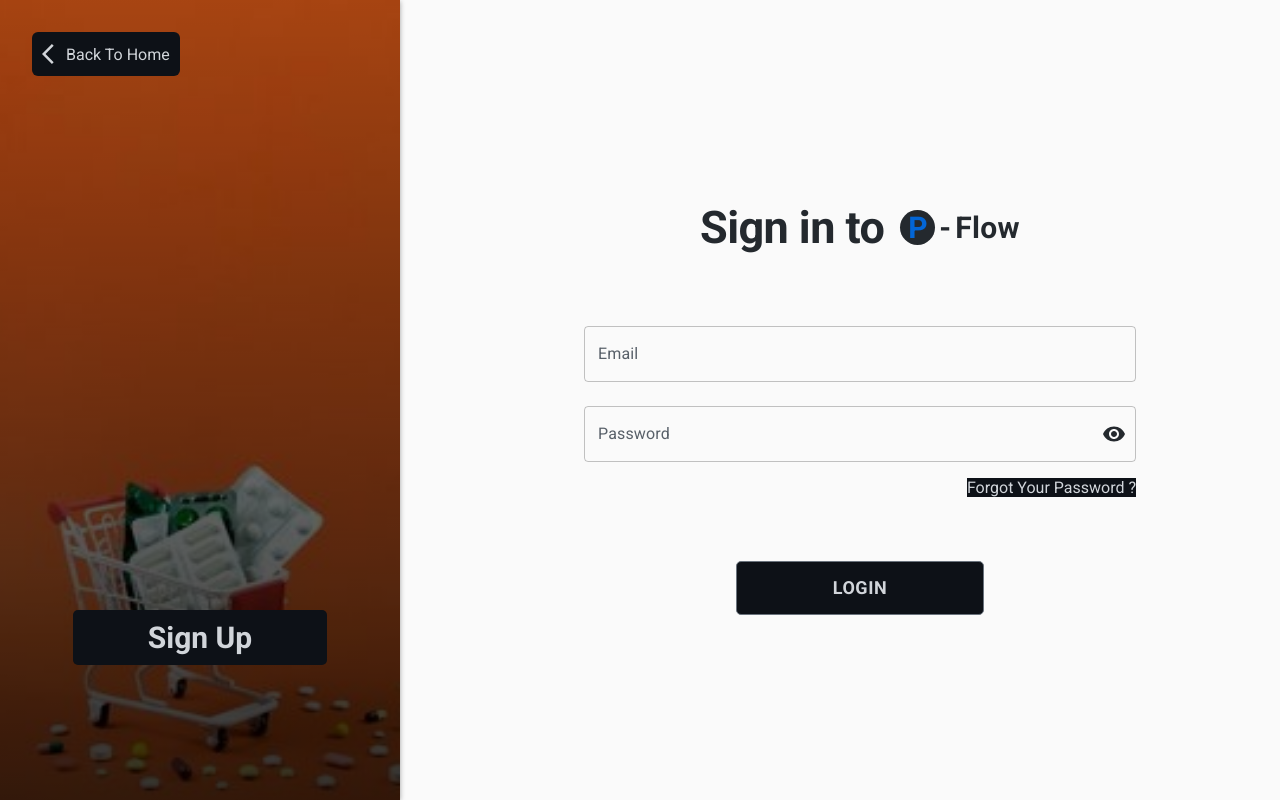
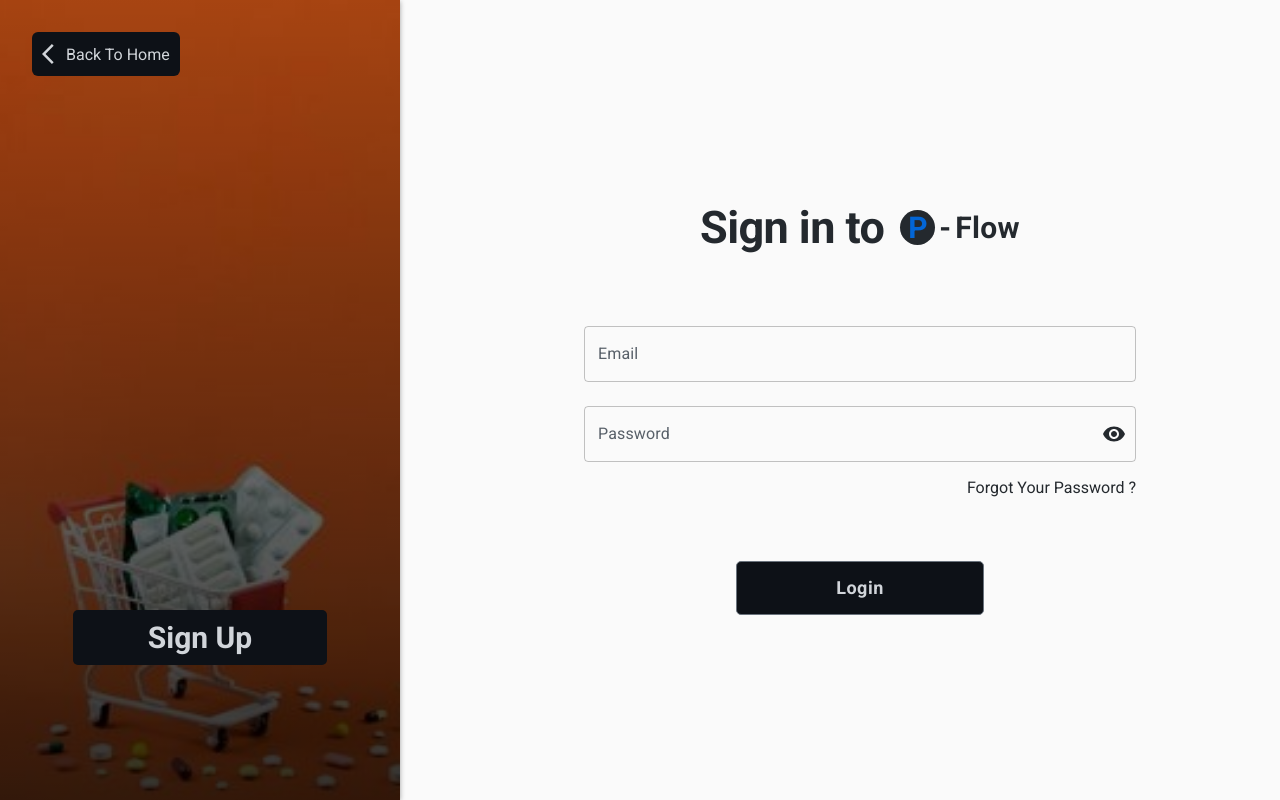
Before and after one commit to elref7i/p-flow, a React (Vite) app: page /login in a window 1280 px wide. Built offline with nearby package versions, Linux system fonts and the light colour scheme.

Commit message:
Refactor button styles and update components: replace Button with CustomButton for consistency, enhance button styles with text transformation, and adjust theme colors for improved UI.

```diff
--- a/src/components/Common/ButtonStyle.jsx
+++ b/src/components/Common/ButtonStyle.jsx
@@ -26,7 +26,8 @@ const CustomButton = styled(Button)(
     borderRadius: '5px',
     border: border || `1px solid ${theme.palette.border.default}`,
     cursor: 'pointer',
-    transition: '0.3s',
+    textTransform: 'capitalize',
+    transition: '0.5s',
     display: 'block',
     width: w || 'auto',
     [theme.breakpoints.up('md')]: {
@@ -71,6 +72,7 @@ export const CustomLink = styled(Link)(
   }) => ({
     fontSize: fs || 'normal',
     fontWeight: fw || 'normal',
+    textTransform: 'capitalize',
     borderRadius: br || '0px',
     color: c || theme.palette.text.button, // لون النص الأساسي
     textDecoration: textDecoration || 'none',
--- a/src/pages/Setting/Setting.jsx
+++ b/src/pages/Setting/Setting.jsx
@@ -21,6 +21,7 @@ import { useTypeContext } from '../../context/UserType.context';
 import { useUpdateUser } from '../../hooks/useAdminAction';
 import WarningAmberIcon from '@mui/icons-material/WarningAmber';
 import CheckCircleIcon from '@mui/icons-material/CheckCircle';
+import CustomButton from '../../components/Common/ButtonStyle';
 export default function Setting() {
   const theme = useTheme();
   const [tabIndex, setTabIndex] = useState(0);
@@ -253,7 +254,7 @@ export default function Setting() {
               </Box> */}
             </Stack>
 
-            <Button
+            <CustomButton
               type="submit"
               disabled={!dirty}
               variant="contained"
@@ -271,7 +272,7 @@ export default function Setting() {
               }
             >
               Save Changes
-            </Button>
+            </CustomButton>
           </Box>
         )}
         {tabIndex === 1 && <Typography>Change Password</Typography>}
--- a/src/pages/auth/Login/Login.jsx
+++ b/src/pages/auth/Login/Login.jsx
@@ -9,6 +9,7 @@ import {
   Grid2,
   Box,
   Container,
+  useTheme,
 } from '@mui/material';
 import CustomButton from '@/components/Common/ButtonStyle';
 import { useFormik } from 'formik';
@@ -22,6 +23,7 @@ import { loginSchema } from '../../../schemas/AuthSchema';
 
 export default function Login() {
   const { login } = useTypeContext();
+  const theme = useTheme();
 
   const [showPassword, setShowPassword] = useState(false);
 
@@ -115,11 +117,16 @@ export default function Login() {
                 }
                 label="Password"
               />
-              {/* <Box component={'div'} width={'fit-content'} align={'end'}> */}
-              <CustomLink bghover={true} to="/forgetpassword" ml={'auto'}>
+              <CustomLink
+                bg={true}
+                bghover={true}
+                c={theme.palette.text.primary}
+                chover={theme.palette.text.secondary}
+                to="/forgetpassword"
+                ml={'auto'}
+              >
                 Forgot Your Password ?
               </CustomLink>
-              {/* </Box> */}
             </FormControl>
             <Box component={'div'} mb={3}>
               <CustomButton type="submit" w="100%" sm="45%">
--- a/src/theme.jsx
+++ b/src/theme.jsx
@@ -38,8 +38,8 @@ const colors = {
     400: '#484F58',
     500: '#6E7681',
   },
-  darkBgButton: '#161B22', // لون زر الوضع الداكن (رمادي داكن جدًا)
-  darkButtonText: '#FFFFFF', // لون نص الأزرار في الوضع الداكن (أبيض)
+  darkBgButton: '#D1D5DA', // لون زر الوضع الداكن (رمادي داكن جدًا)
+  darkButtonText: '#0D1117', // لون نص الأزرار في الوضع الداكن (أبيض)
   darkBorder: '#30363D', // لون الحدود في الوضع الداكن
 };
 
```
